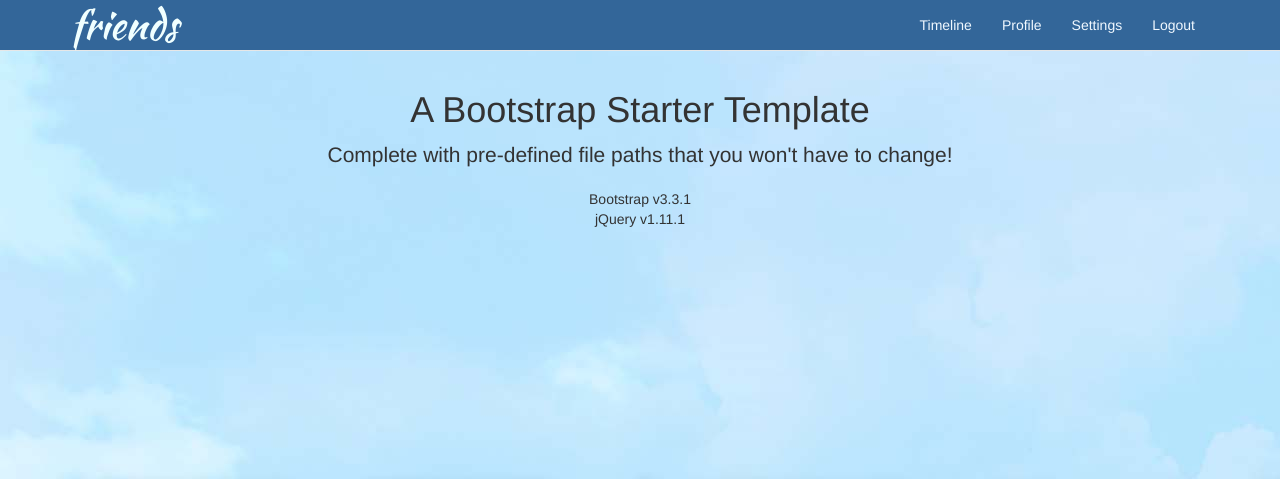
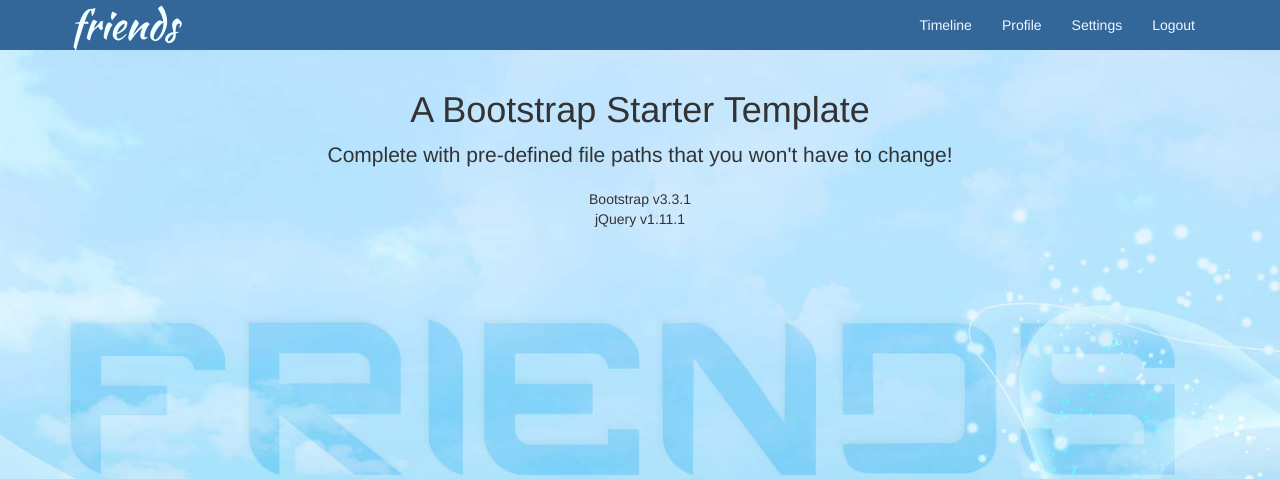
Before and after one commit to Nipuna-Sankalpa/Friends_PSD, a Symfony app: template symfony/app/Resources/views/base.html.twig in a window 1280 px wide. Shown: the top 479 px of the page. Run offline with Twig, Linux system fonts and the light colour scheme; the template is opened without the code that fills it, so the values that code supplies are empty; some libraries are stand-ins or nearby versions.

Commit message:
Styles modified

```diff
--- a/symfony/app/Resources/views/base.html.twig
+++ b/symfony/app/Resources/views/base.html.twig
@@ -26,6 +26,7 @@
             {%block bodyStyle%}background-image: url({{asset('img/background.jpg')}});{% endblock %}
             background-repeat: no-repeat;
             background-attachment: fixed;
+            background-size: 100% 100%;
 
             /* Required padding for .navbar-fixed-top. Remove if using .navbar-static-top. Change if height of navigation changes. */
         }
--- a/symfony/web/css/custom.css
+++ b/symfony/web/css/custom.css
@@ -2,6 +2,7 @@
 .navbar-default{
 /*background-color: rgba(64,153,255,1);*/
     background-color: #336699;
+    border-bottom: none;
 }
 
 .navbar-default .navbar-brand {
```
